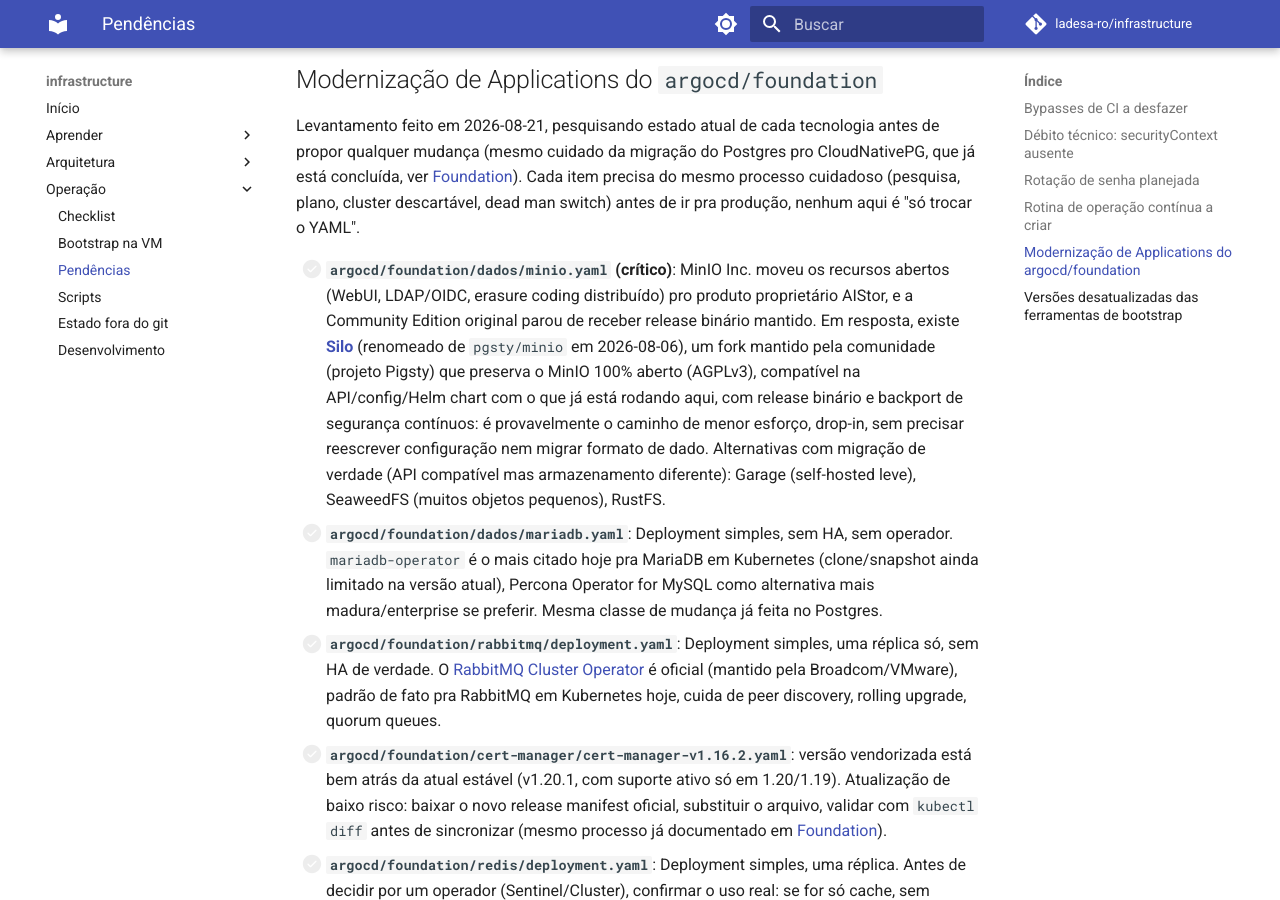
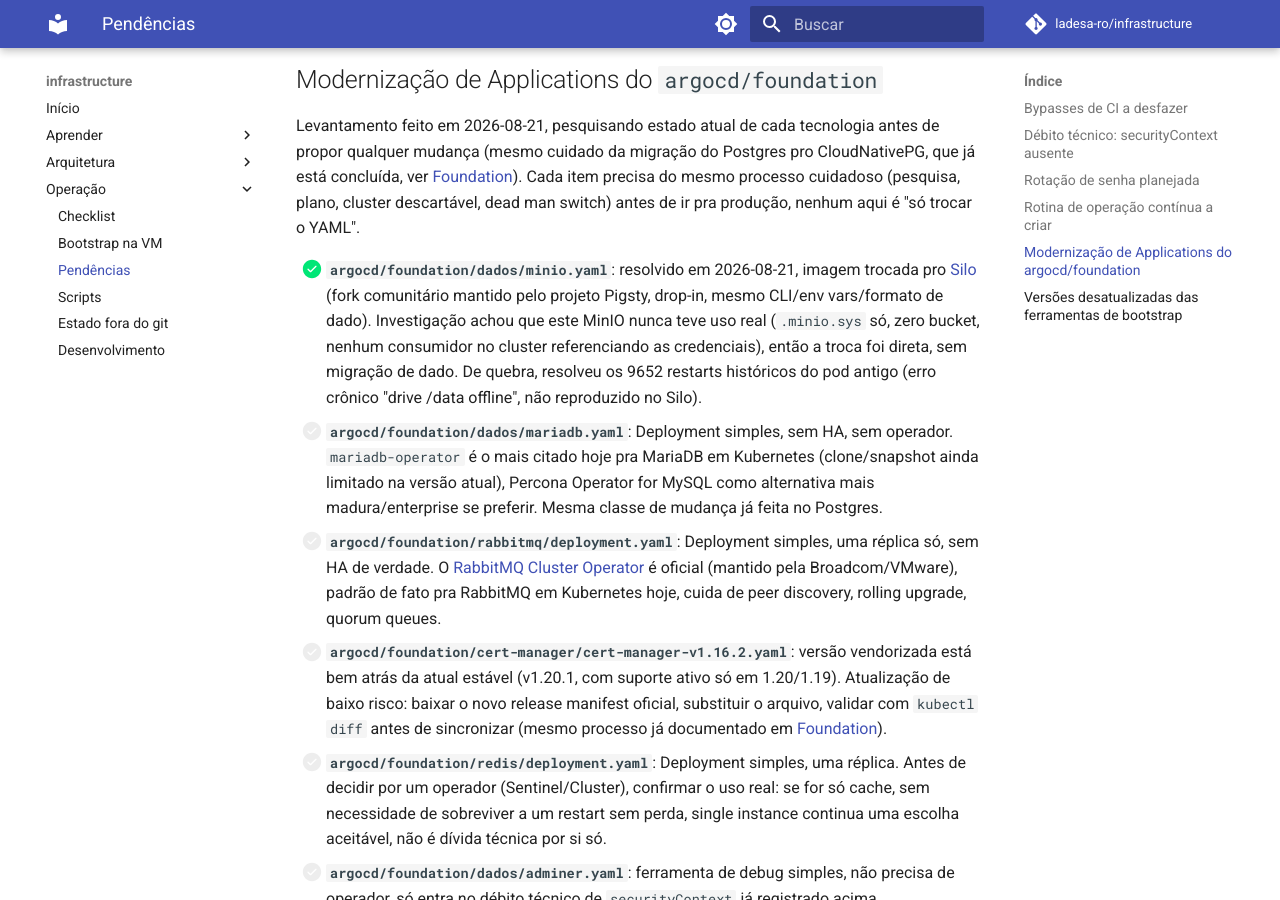
Before and after one commit to ladesa-ro/infrastructure, an MkDocs documentation site: the page built from docs/operacao/pendencias.md, in a window 1280 px wide and 900 px high, scrolled down 2158 px. Built offline with MkDocs 1.6.1 and Material for MkDocs 9.7.7, drawn with Linux system fonts in a browser that asks for light colours; comment, search, counter and statistics services are not loaded.

Commit message:
docs(pendencias): mark minio migration resolved

```diff
--- a/docs/operacao/pendencias.md
+++ b/docs/operacao/pendencias.md
@@ -41,7 +41,7 @@ Hoje só existe documentação de **bootstrap** (rodar uma vez, do zero até o c
 
 Levantamento feito em 2026-08-21, pesquisando estado atual de cada tecnologia antes de propor qualquer mudança (mesmo cuidado da migração do Postgres pro CloudNativePG, que já está concluída, ver [Foundation](../arquitetura/foundation.md)). Cada item precisa do mesmo processo cuidadoso (pesquisa, plano, cluster descartável, dead man switch) antes de ir pra produção, nenhum aqui é "só trocar o YAML".
 
-- [ ] **`argocd/foundation/dados/minio.yaml` (crítico)**: MinIO Inc. moveu os recursos abertos (WebUI, LDAP/OIDC, erasure coding distribuído) pro produto proprietário AIStor, e a Community Edition original parou de receber release binário mantido. Em resposta, existe **[Silo](https://github.com/pgsty/silo)** (renomeado de `pgsty/minio` em 2026-08-06), um fork mantido pela comunidade (projeto Pigsty) que preserva o MinIO 100% aberto (AGPLv3), compatível na API/config/Helm chart com o que já está rodando aqui, com release binário e backport de segurança contínuos: é provavelmente o caminho de menor esforço, drop-in, sem precisar reescrever configuração nem migrar formato de dado. Alternativas com migração de verdade (API compatível mas armazenamento diferente): Garage (self-hosted leve), SeaweedFS (muitos objetos pequenos), RustFS.
+- [x] **`argocd/foundation/dados/minio.yaml`**: resolvido em 2026-08-21, imagem trocada pro [Silo](https://github.com/pgsty/silo) (fork comunitário mantido pelo projeto Pigsty, drop-in, mesmo CLI/env vars/formato de dado). Investigação achou que este MinIO nunca teve uso real (`.minio.sys` só, zero bucket, nenhum consumidor no cluster referenciando as credenciais), então a troca foi direta, sem migração de dado. De quebra, resolveu os 9652 restarts históricos do pod antigo (erro crônico "drive /data offline", não reproduzido no Silo).
 - [ ] **`argocd/foundation/dados/mariadb.yaml`**: Deployment simples, sem HA, sem operador. `mariadb-operator` é o mais citado hoje pra MariaDB em Kubernetes (clone/snapshot ainda limitado na versão atual), Percona Operator for MySQL como alternativa mais madura/enterprise se preferir. Mesma classe de mudança já feita no Postgres.
 - [ ] **`argocd/foundation/rabbitmq/deployment.yaml`**: Deployment simples, uma réplica só, sem HA de verdade. O [RabbitMQ Cluster Operator](https://www.rabbitmq.com/kubernetes/operator/operator-overview) é oficial (mantido pela Broadcom/VMware), padrão de fato pra RabbitMQ em Kubernetes hoje, cuida de peer discovery, rolling upgrade, quorum queues.
 - [ ] **`argocd/foundation/cert-manager/cert-manager-v1.16.2.yaml`**: versão vendorizada está bem atrás da atual estável (v1.20.1, com suporte ativo só em 1.20/1.19). Atualização de baixo risco: baixar o novo release manifest oficial, substituir o arquivo, validar com `kubectl diff` antes de sincronizar (mesmo processo já documentado em [Foundation](../arquitetura/foundation.md)).
```
